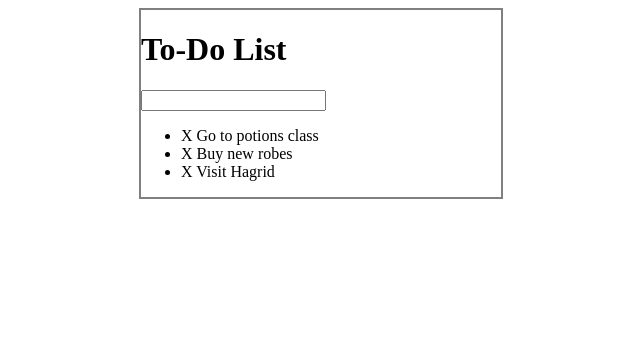
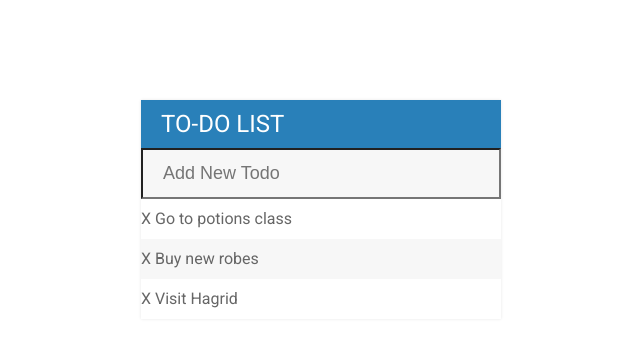
Before and after one commit to jhugheswebdev/todo-app, a plain HTML site: page index.html in a window 1280 px wide. Shown: the whole page, without its empty margins (319-959 px from the left). Drawn offline with Linux system fonts and the light colour scheme.

Commit message:
Adds styling

```diff
--- a/assets/css/styles.css
+++ b/assets/css/styles.css
@@ -1,7 +1,56 @@
+h1 {
+    background: #2980b9;
+    color: white;
+    margin: 0;
+    padding: 10px 20px;
+    text-transform: uppercase;
+    font-size: 24px;
+    font-weight: normal;
+}
+
+ul {
+    list-style: none;
+    margin: 0;
+    padding: 0;
+}
+
+body {
+    font-family: Roboto;
+}
+
+li {
+    background: white;
+    height: 40px;
+    line-height: 40px;
+    color: #666666;
+}
+
+li:nth-child(2n) {
+    background: #f7f7f7;
+}
+
+input {
+    font-size: 18px;
+    background-color: #f7f7f7;
+    width: 100%;
+    padding: 13px 13px 13px 20px;
+    box-sizing: border-box;
+    -webkit-box-sizing: border-box;
+    -moz-box-sizing: border-box;
+    color: #2980b9;
+}
+
+input:focus {
+    background: white;
+    border: 3px solid #2980b9;
+    outline: none;
+}
+
 #container {
-    border: 2px solid gray;
     width: 360px;
-    margin: 0 auto;
+    margin: 100px auto;
+    background: #f7f7f7;
+    box-shadow: 0 0 3px rgba(0, 0, 0, 0.1);
 }
 
 .completed {
--- a/index.html
+++ b/index.html
@@ -8,12 +8,14 @@
     <title>Todo List</title>
     <meta name="viewport" content="width=device-width, initial-scale=1">
     <link rel="stylesheet" type="text/css" media="screen" href="assets/css/styles.css" />
+    <link href="https://fonts.googleapis.com/css?family=Roboto:400,500,700" rel="stylesheet">
+
 </head>
 
 <body>
     <div id="container">
         <h1>To-Do List</h1>
-        <input type="text">
+        <input type="text" placeholder="Add New Todo">
         <ul>
             <li><span> X </span>Go to potions class</li>
             <li><span> X </span>Buy new robes</li>
```
